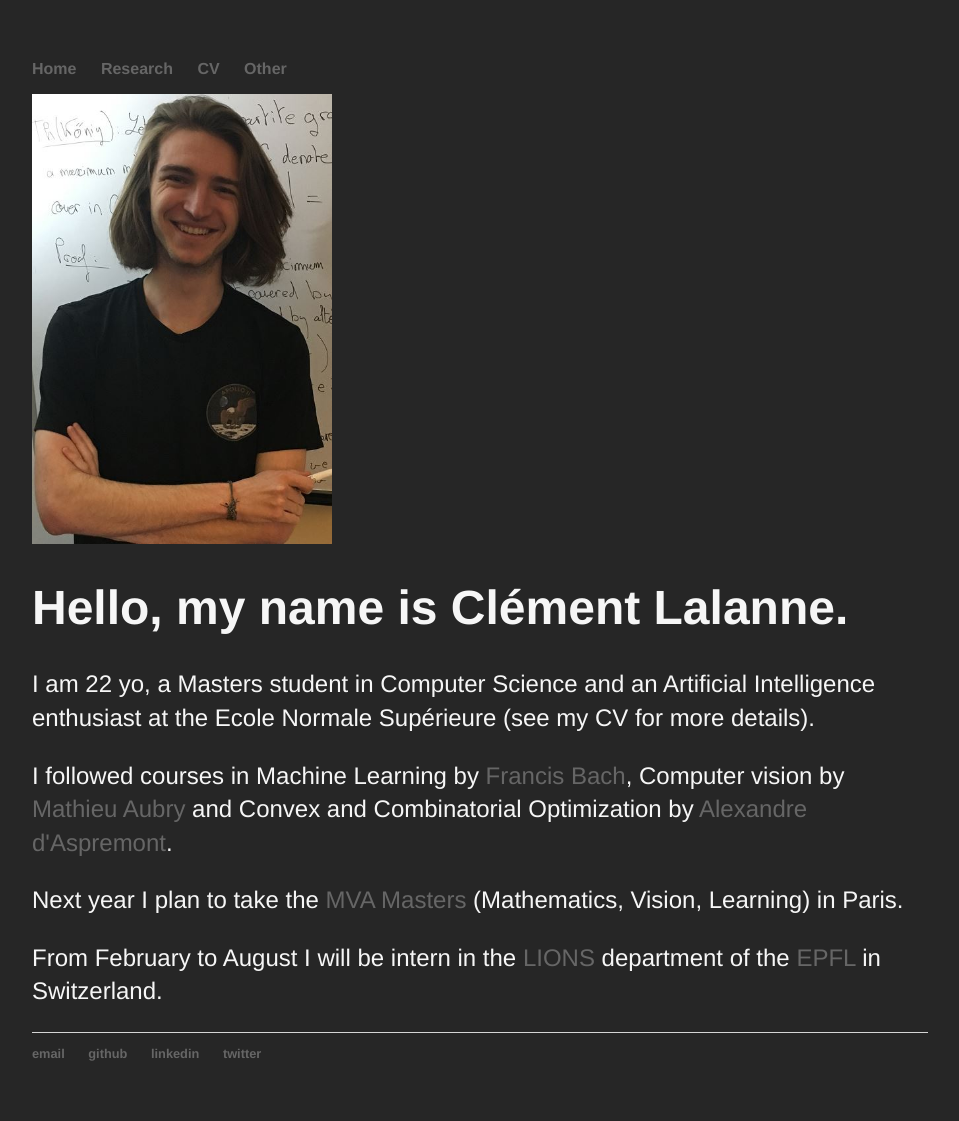
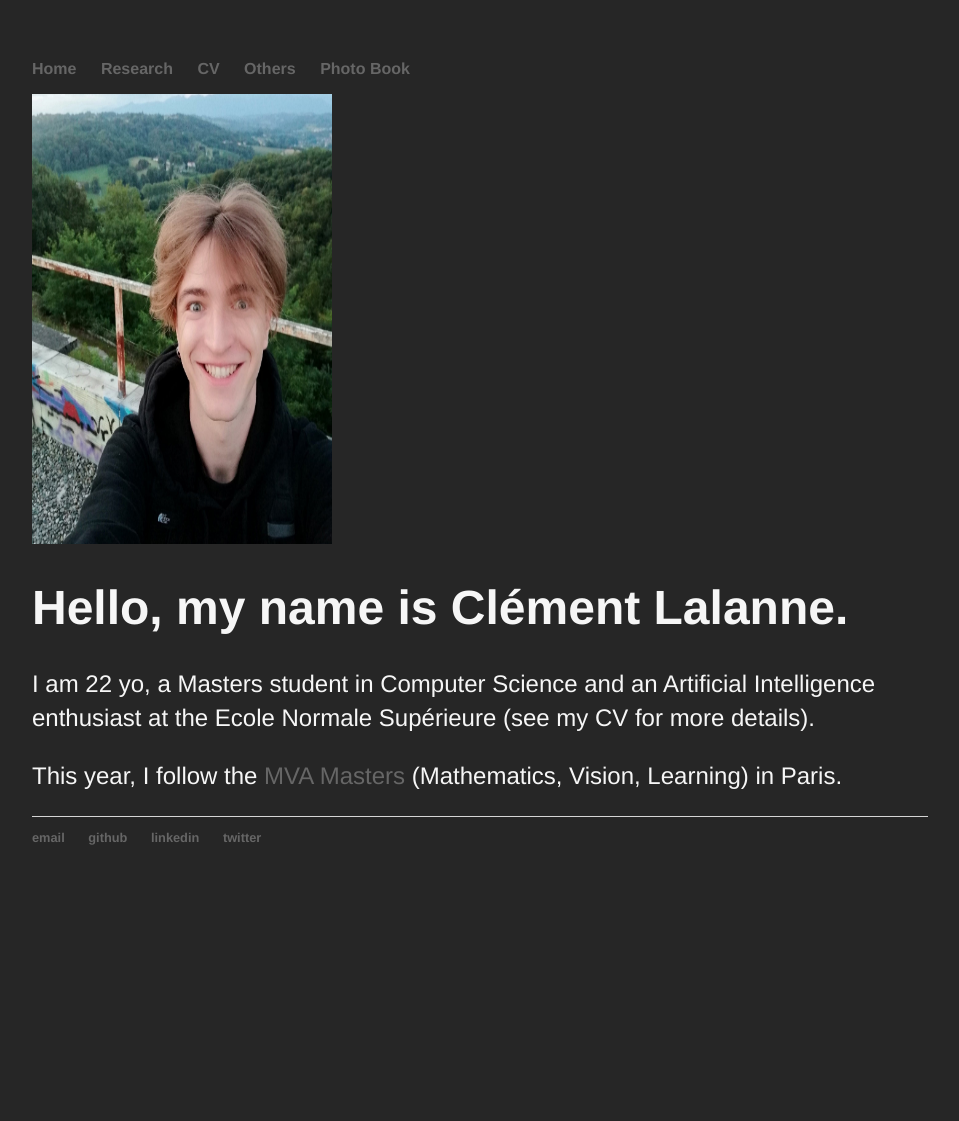
Before and after one commit to clemlal/clemlal.github.io, a Jekyll site: the page built from index.html, in a window 1280 px wide. Shown: the whole page, without its empty margins (160-1119 px from the left). Built offline with Jekyll 4.4.1, drawn with Linux system fonts in a browser that asks for light colours; after the commit the page ends 905 px from its top, so only the background shows below that.

Commit message:
Changes made

```diff
--- a/_layouts/default.html
+++ b/_layouts/default.html
@@ -9,9 +9,10 @@
 			<nav>
 	    		<ul>
 	        		<li><a href="/">Home</a></li>
-							<li><a href="/research">Research</a></li>
-				      <li><a href="/cv">CV</a></li>
-							<li><a href="/other">Other</a></li>
+					<li><a href="/research">Research</a></li>
+				    <li><a href="/cv">CV</a></li>
+					<li><a href="/others">Others</a></li>
+					<li><a href="/protos">Photo Book</a></li>
 	    		</ul>
 			</nav>
 			<div class="container">
@@ -23,8 +24,8 @@
 	    		<ul>
 	        		<li><a href="mailto:clement.lalanne@ens.fr">email</a></li>
 	        		<li><a target="_blank" href="https://github.com/ClementLalanne">github</a></li>
-							<li><a target="_blank" href="https://www.linkedin.com/in/cl%C3%A9ment-lalanne-888b48126/">linkedin</a></li>
-							<li><a target="_blank" href="https://twitter.com/clement_lalanne">twitter</a></li>
+					<li><a target="_blank" href="https://www.linkedin.com/in/cl%C3%A9ment-lalanne-888b48126/">linkedin</a></li>
+					<li><a target="_blank" href="https://twitter.com/clement_lalanne">twitter</a></li>
 				</ul>
 			</footer>
 		</body>
--- a/index.html
+++ b/index.html
@@ -2,11 +2,9 @@
 layout: default
 title: Clément Lalanne
 ---
-<img src="Clement_Lalanne.JPG" alt="Me" width="300" height="450">
+<img src="photos/2018-2019-1.jpg" alt="Me" width="300" height="450">
 <div class="blurb">
 	<h1>Hello, my name is Clément Lalanne.</h1>
 				<p>I am 22 yo, a Masters student in Computer Science and an Artificial Intelligence enthusiast at the Ecole Normale Supérieure (see my CV for more details).</p>
-				<p>I followed courses in Machine Learning by <a target="_blank" href="http://www.di.ens.fr/~fbach/">Francis Bach</a>, Computer vision by <a target="_blank" href="http://imagine.enpc.fr/~aubrym/">Mathieu Aubry</a> and Convex and Combinatorial Optimization by <a target="_blank" href="http://www.di.ens.fr/~aspremon/">Alexandre d'Aspremont</a>.</p>
-				<p>Next year I plan to take the <a target="_blank" href="http://math.ens-paris-saclay.fr/version-francaise/formations/master-mva/">MVA Masters</a> (Mathematics, Vision, Learning) in Paris.</p>
-				<p>From February to August I will be intern in the <a target="_blank" href="https://lions.epfl.ch/">LIONS</a> department of the <a target="_blank" href=https://www.epfl.ch/">EPFL</a> in Switzerland.</p>
+				<p>This year, I follow the <a target="_blank" href="http://math.ens-paris-saclay.fr/version-francaise/formations/master-mva/">MVA Masters</a> (Mathematics, Vision, Learning) in Paris.</p>
 </div><!-- /.blurb -->
--- a/other/index.html
+++ b/others/index.html
@@ -7,4 +7,8 @@ title: Other
 <h3> Game Development </h3>
 <a target="_blank" href="https://github.com/Zefjo/MPRI-SE-Click-Run">Click & Run</a>: An old school runner using Python and Pygame.
 <br/>
+
+<h3> Game Development </h3>
+<a target="_blank" href="https://github.com/Zefjo/MPRI-SE-Click-Run">Click & Run</a>: An old school runner using Python and Pygame.
 <br/>
+<br/>
--- a/research/index.html
+++ b/research/index.html
@@ -3,7 +3,6 @@ layout: default
 title: Research
 ---
 <h2> Research </h2>
-<h3> Accepted Papers </h3>
 <h3> Experiences </h3>
 Spring-Summer 2018: Six month research internship in Optimization (see CV)
 <br/>
```
Also changed, not shown: photos/index.html (added, +19 -0 lines), photos/2018-2019-1.jpg (added).
